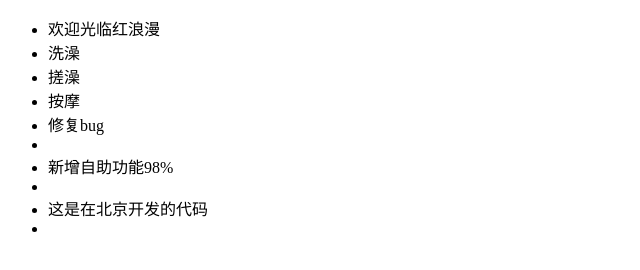
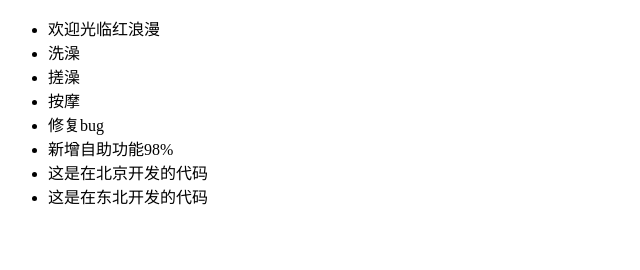
Before and after one commit to 18639710721/dbbath, a plain HTML site: page index.htm in a window 1280 px wide. Shown: the whole page, without its empty margins (0-640 px from the left). Drawn offline with Linux system fonts and the light colour scheme.

Commit message:
在东北开发的代码

```diff
--- a/index.htm
+++ b/index.htm
@@ -12,9 +12,10 @@
         <li>洗澡</li>
         <li>搓澡</li>
         <li>按摩</li>
-	<li>修复bug<li>
-        <li>新增自助功能98%<li>
-	<li>这是在北京开发的代码<li>
+	<li>修复bug</li>
+        <li>新增自助功能98%</li>
+	<li>这是在北京开发的代码</li>
+	<li>这是在东北开发的代码</li>
     </ul>
 </body>
 </html>
```
